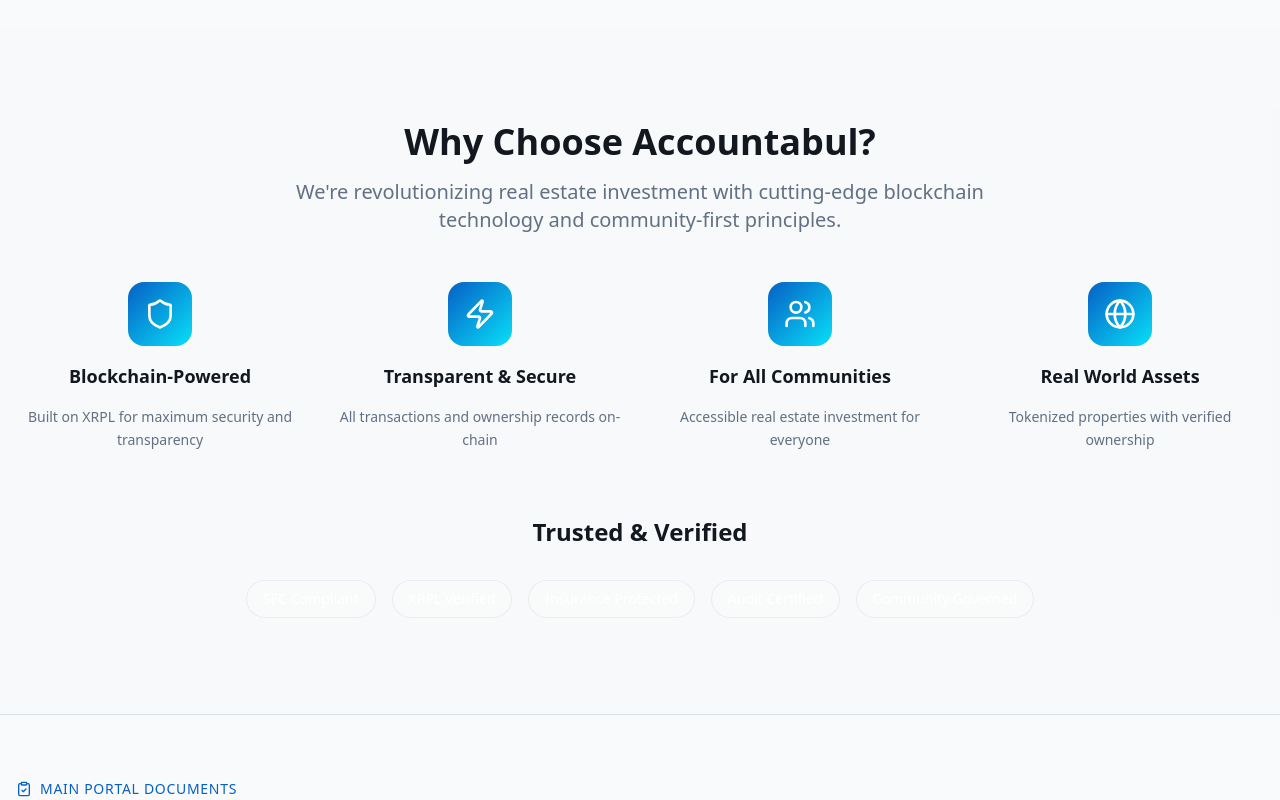
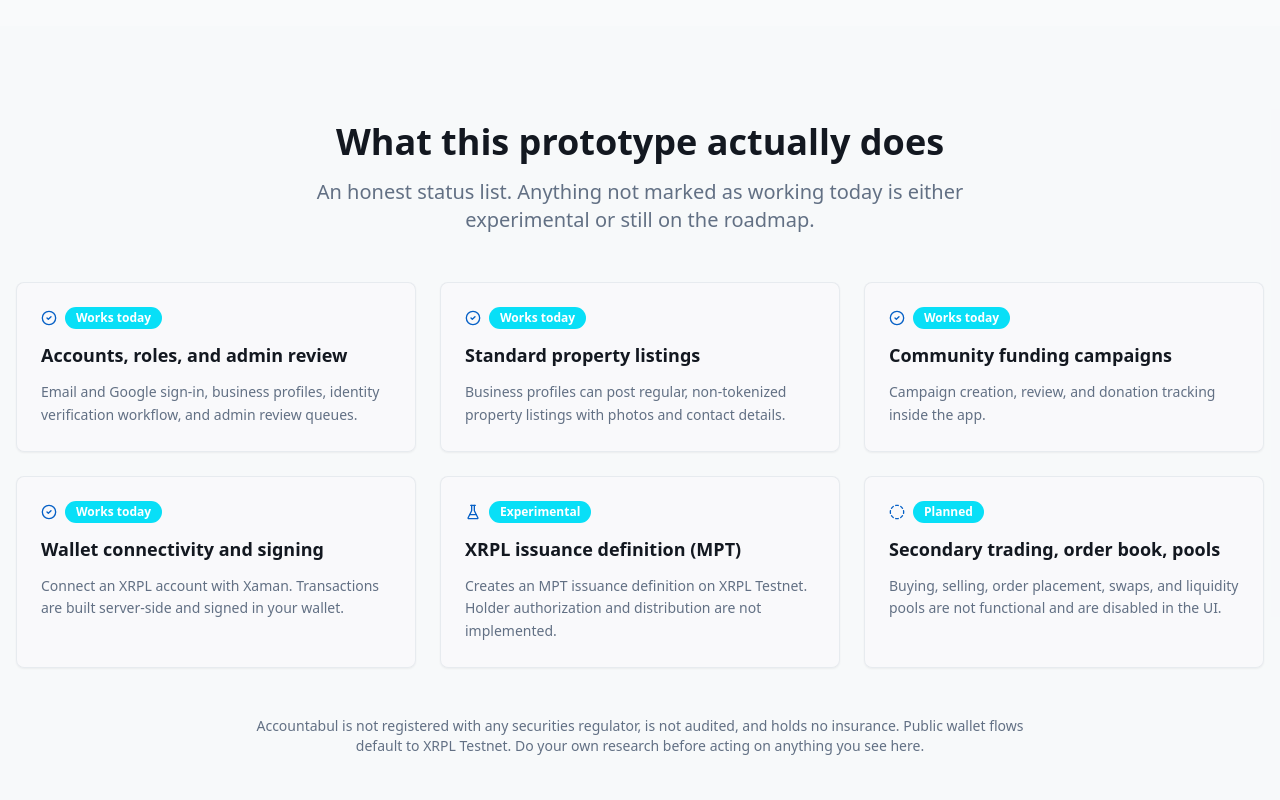
Before and after one commit to Accountabul-LLC/property-web3-portal, a React (Vite) app: page / in a window 1280 px wide. Shown: the part 2940-3740 px from the top of the page. Built offline with nearby package versions, Linux system fonts and the light colour scheme; no server answers; the database is empty.

Commit message:
Changes
Co-authored-by: beabulnow <314590237+beabulnow@users.noreply.github.com>

```diff
--- a/src/components/ValuePropositionSection.tsx
+++ b/src/components/ValuePropositionSection.tsx
@@ -1,91 +1,83 @@
 import React from 'react';
 import { Badge } from '@/components/ui/badge';
-import { Shield, Globe, Users, Zap } from 'lucide-react';
+import { Card, CardContent } from '@/components/ui/card';
+import { CheckCircle2, CircleDashed, FlaskConical } from 'lucide-react';
+
+type StatusKind = 'working' | 'experimental' | 'planned';
+
+const STATUS_META: Record<StatusKind, { label: string; icon: React.ElementType }> = {
+  working: { label: 'Works today', icon: CheckCircle2 },
+  experimental: { label: 'Experimental', icon: FlaskConical },
+  planned: { label: 'Planned', icon: CircleDashed },
+};
 
 const ValuePropositionSection = () => {
-  const values = [
+  const capabilities: { title: string; description: string; status: StatusKind }[] = [
     {
-      icon: Shield,
-      title: "Blockchain-Powered",
-      description: "Built on XRPL for maximum security and transparency"
+      title: 'Accounts, roles, and admin review',
+      description: 'Email and Google sign-in, business profiles, identity verification workflow, and admin review queues.',
+      status: 'working',
     },
     {
-      icon: Zap,
-      title: "Transparent & Secure",
-      description: "All transactions and ownership records on-chain"
+      title: 'Standard property listings',
+      description: 'Business profiles can post regular, non-tokenized property listings with photos and contact details.',
+      status: 'working',
     },
     {
-      icon: Users,
-      title: "For All Communities",
-      description: "Accessible real estate investment for everyone"
+      title: 'Community funding campaigns',
+      description: 'Campaign creation, review, and donation tracking inside the app.',
+      status: 'working',
     },
     {
-      icon: Globe,
-      title: "Real World Assets",
-      description: "Tokenized properties with verified ownership"
-    }
-  ];
-
-  const badges = [
-    "SEC Compliant",
-    "XRPL Verified",
-    "Insurance Protected",
-    "Audit Certified",
-    "Community Governed"
+      title: 'Wallet connectivity and signing',
+      description: 'Connect an XRPL account with Xaman. Transactions are built server-side and signed in your wallet.',
+      status: 'working',
+    },
+    {
+      title: 'XRPL issuance definition (MPT)',
+      description: 'Creates an MPT issuance definition on XRPL Testnet. Holder authorization and distribution are not implemented.',
+      status: 'experimental',
+    },
+    {
+      title: 'Secondary trading, order book, pools',
+      description: 'Buying, selling, order placement, swaps, and liquidity pools are not functional and are disabled in the UI.',
+      status: 'planned',
+    },
   ];
 
   return (
     <div className="py-24 px-4 bg-muted/20">
-      <div className="max-w-7xl mx-auto space-y-16">
-        {/* Value Proposition */}
-        <div className="text-center space-y-12">
-          <div className="space-y-4">
-            <h2 className="text-3xl md:text-4xl font-bold">
-              Why Choose Accountabul?
-            </h2>
+      <div className="max-w-7xl mx-auto space-y-12">
+        <div className="text-center space-y-4">
+          <h2 className="text-3xl md:text-4xl font-bold">What this prototype actually does</h2>
           <p className="text-xl text-muted-foreground max-w-3xl mx-auto">
-              We're revolutionizing real estate investment with cutting-edge blockchain technology
-              and community-first principles.
+            An honest status list. Anything not marked as working today is either experimental or still on the roadmap.
           </p>
         </div>
 
-          <div className="grid grid-cols-1 md:grid-cols-2 lg:grid-cols-4 gap-8">
-            {values.map((value, index) => {
-              const Icon = value.icon;
+        <div className="grid grid-cols-1 md:grid-cols-2 lg:grid-cols-3 gap-6">
+          {capabilities.map((capability) => {
+            const meta = STATUS_META[capability.status];
+            const Icon = meta.icon;
             return (
-                <div key={index} className="space-y-4 group">
-                  <div className="w-16 h-16 bg-gradient-primary rounded-2xl flex items-center justify-center mx-auto group-hover:scale-110 transition-transform duration-300">
-                    <Icon className="w-8 h-8 text-primary-foreground" />
+              <Card key={capability.title} className="border-border/60 bg-background/70">
+                <CardContent className="p-6 space-y-3">
+                  <div className="flex items-center gap-2">
+                    <Icon className="w-4 h-4 text-primary" aria-hidden="true" />
+                    <Badge variant="secondary" className="text-xs">{meta.label}</Badge>
                   </div>
-                  <h3 className="text-lg font-semibold">
-                    {value.title}
-                  </h3>
-                  <p className="text-muted-foreground text-sm leading-relaxed">
-                    {value.description}
-                  </p>
-                </div>
+                  <h3 className="text-lg font-semibold">{capability.title}</h3>
+                  <p className="text-sm text-muted-foreground leading-relaxed">{capability.description}</p>
+                </CardContent>
+              </Card>
             );
           })}
         </div>
-        </div>
 
-        {/* Trust Badges */}
-        <div className="text-center space-y-8">
-          <h3 className="text-2xl font-semibold">
-            Trusted & Verified
-          </h3>
-          <div className="flex flex-wrap justify-center gap-4">
-            {badges.map((badge, index) => (
-              <Badge
-                key={index}
-                variant="secondary"
-                className="px-4 py-2 text-sm font-medium bg-background/80 hover:bg-background border border-border/50"
-              >
-                {badge}
-              </Badge>
-            ))}
-          </div>
-        </div>
+        <p className="text-center text-sm text-muted-foreground max-w-3xl mx-auto">
+          Accountabul is not registered with any securities regulator, is not audited, and holds no insurance. Public
+          wallet flows default to XRPL Testnet. Do your own research before acting on anything you see here.
+        </p>
       </div>
     </div>
   );
```
Lines whose indentation alone changed are shown as unchanged.
